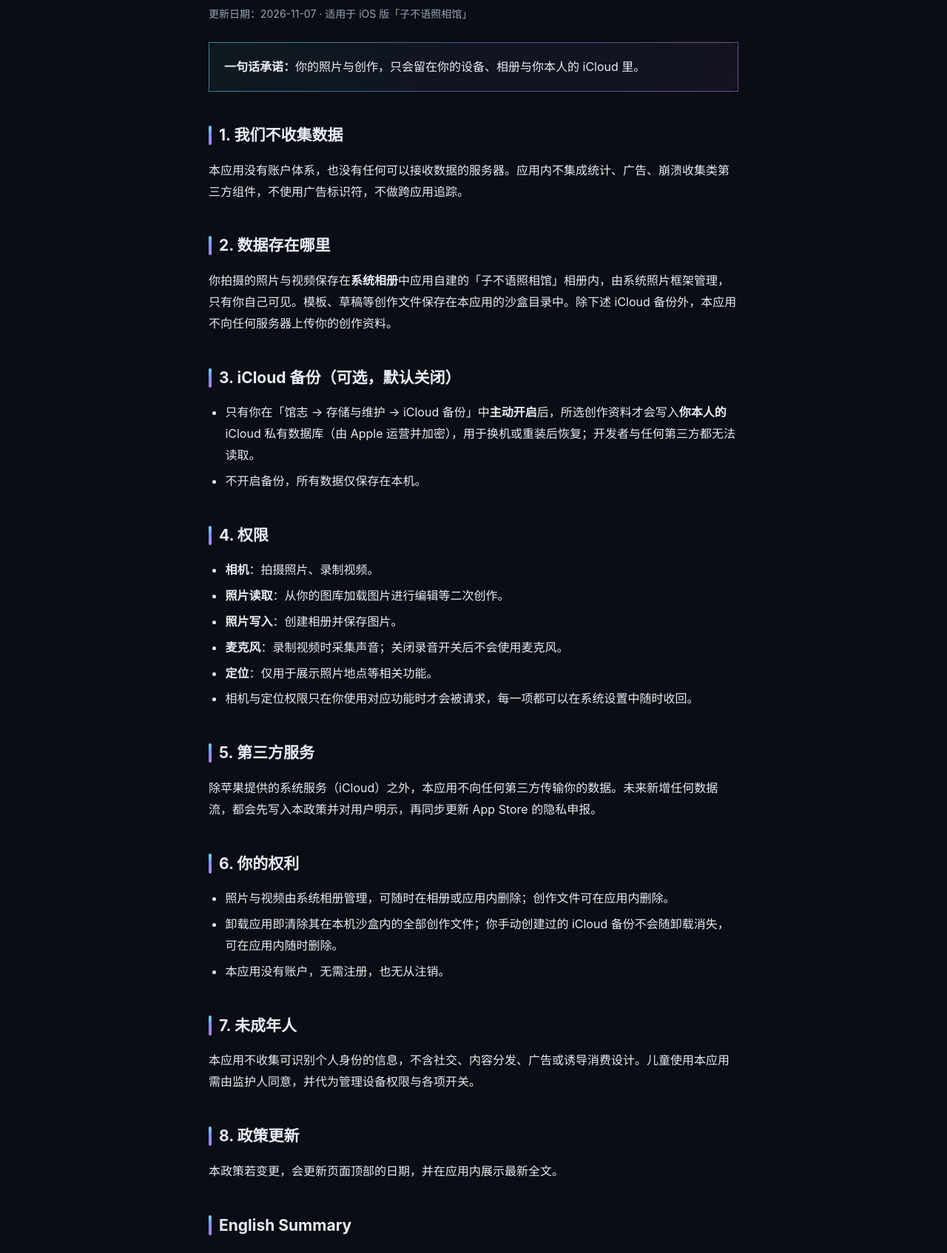
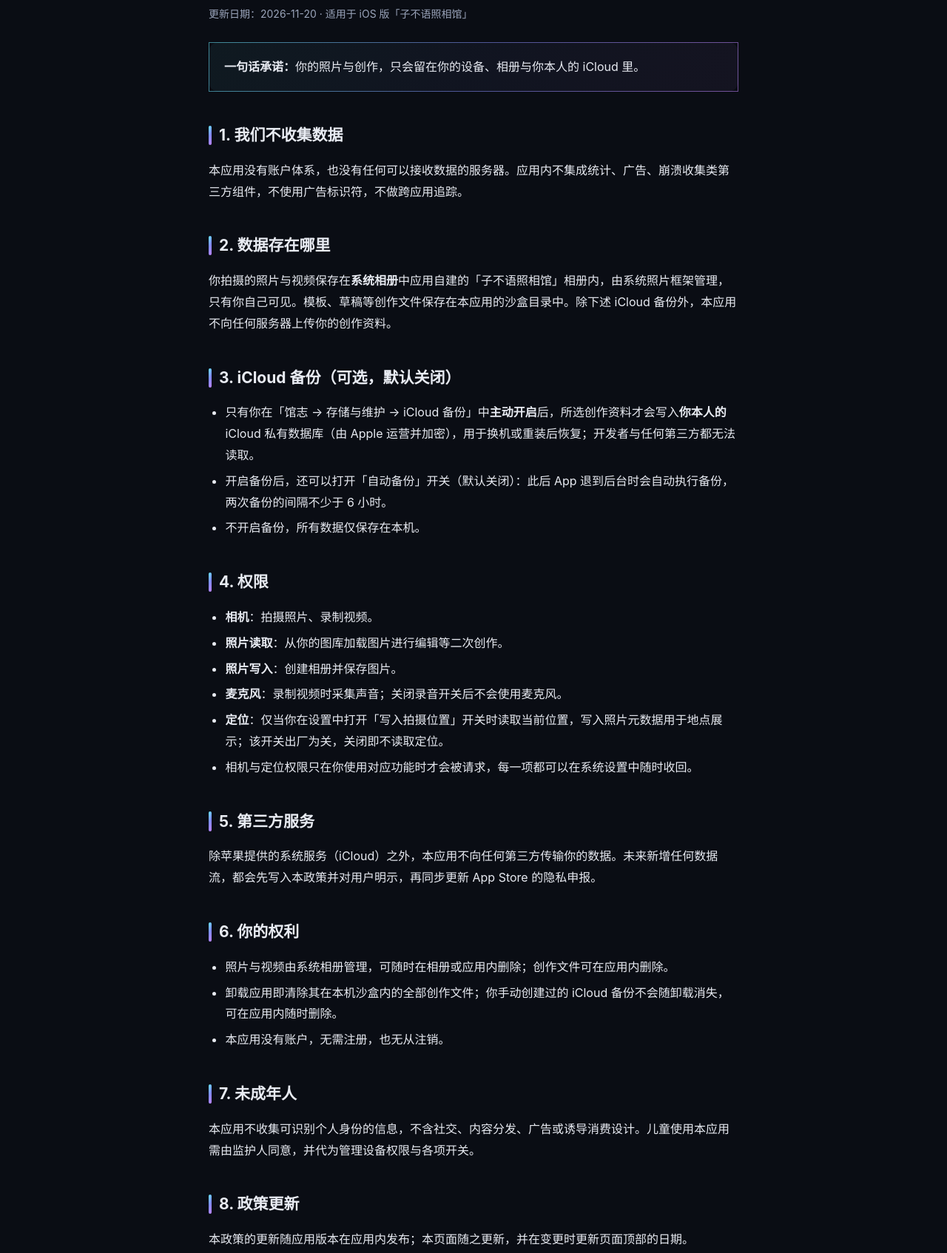
Before and after one commit to Miaolegemi9527/zibuyuweb, a plain HTML site: page camera/privacy/index.html in a window 1280 px wide. Shown: the part 141-1835 px from the top of the page at 74% size. Drawn offline with Linux system fonts and the light colour scheme.

Commit message:
fix(site): 隐私/支持页对齐随包访客版口径——定位改「写入拍摄位置」开关真名+出厂关承诺（旧「EXIF 写入地点」非真实设置项，随包两版政策同批勘正）；两页补自动备份一句（默认关/退后台自动执行/两次间隔≥6h）；隐私 §8 改「随应用版本在应用内发布」（解掉「应用内展示最新全文」双轨焊死承诺，避免网页先更、包未发版时承诺悬空）；更新日期 2026-11-20

```diff
--- a/camera/privacy/index.html
+++ b/camera/privacy/index.html
@@ -19,7 +19,7 @@
 
 <main>
   <h1 class="page-title">隐私政策</h1>
-  <p class="meta-date">更新日期：2026-11-07 · 适用于 iOS 版「子不语照相馆」</p>
+  <p class="meta-date">更新日期：2026-11-20 · 适用于 iOS 版「子不语照相馆」</p>
 
   <div class="box promise">
     <span class="box-title">一句话承诺：</span>你的照片与创作，只会留在你的设备、相册与你本人的 iCloud 里。
@@ -34,6 +34,7 @@
   <h2>3. iCloud 备份（可选，默认关闭）</h2>
   <ul>
     <li>只有你在「馆志 → 存储与维护 → iCloud 备份」中<strong>主动开启</strong>后，所选创作资料才会写入<strong>你本人的</strong> iCloud 私有数据库（由 Apple 运营并加密），用于换机或重装后恢复；开发者与任何第三方都无法读取。</li>
+    <li>开启备份后，还可以打开「自动备份」开关（默认关闭）：此后 App 退到后台时会自动执行备份，两次备份的间隔不少于 6 小时。</li>
     <li>不开启备份，所有数据仅保存在本机。</li>
   </ul>
 
@@ -43,7 +44,7 @@
     <li><strong>照片读取</strong>：从你的图库加载图片进行编辑等二次创作。</li>
     <li><strong>照片写入</strong>：创建相册并保存图片。</li>
     <li><strong>麦克风</strong>：录制视频时采集声音；关闭录音开关后不会使用麦克风。</li>
-    <li><strong>定位</strong>：仅用于展示照片地点等相关功能。</li>
+    <li><strong>定位</strong>：仅当你在设置中打开「写入拍摄位置」开关时读取当前位置，写入照片元数据用于地点展示；该开关出厂为关，关闭即不读取定位。</li>
     <li>相机与定位权限只在你使用对应功能时才会被请求，每一项都可以在系统设置中随时收回。</li>
   </ul>
 
@@ -61,7 +62,7 @@
   <p>本应用不收集可识别个人身份的信息，不含社交、内容分发、广告或诱导消费设计。儿童使用本应用需由监护人同意，并代为管理设备权限与各项开关。</p>
 
   <h2>8. 政策更新</h2>
-  <p>本政策若变更，会更新页面顶部的日期，并在应用内展示最新全文。</p>
+  <p>本政策的更新随应用版本在应用内发布；本页面随之更新，并在变更时更新页面顶部的日期。</p>
 
   <h2>English Summary</h2>
   <div class="box">
```
Also changed, not shown: camera/support/index.html (+2 -2 lines).
